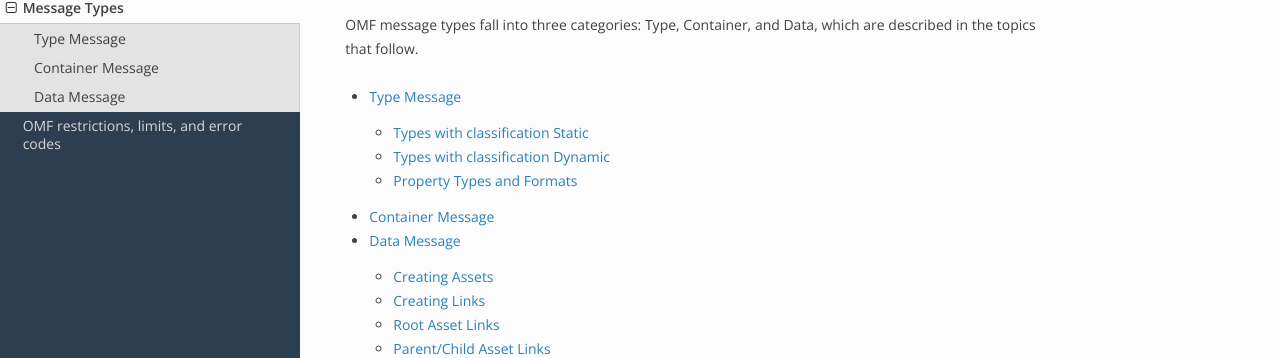
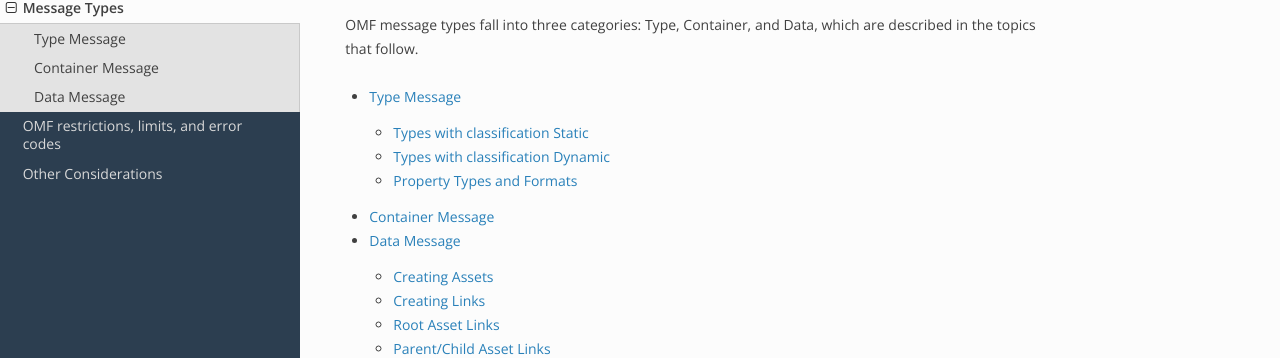
Before and after one commit to osisoft/OMF-Developer-Companion-Guide, a Sphinx documentation site: the page built from docs/OMF_Msg_Types.rst, in a window 1280 px wide. Shown: the part 140-498 px from the top of the page. Built offline with Sphinx 7.4.7 and the Read the Docs theme 2.0.0, drawn with Linux system fonts in a browser that asks for light colours.

Commit message:
Update index.rst

```diff
--- a/docs/index.rst
+++ b/docs/index.rst
@@ -31,3 +31,7 @@ describes how OMF is interpreted by the PI Server back end.
 
    OMF_Msg_Types
    OMF-Reference
+
+.. toctree::
+
+   Other_considerations
```
